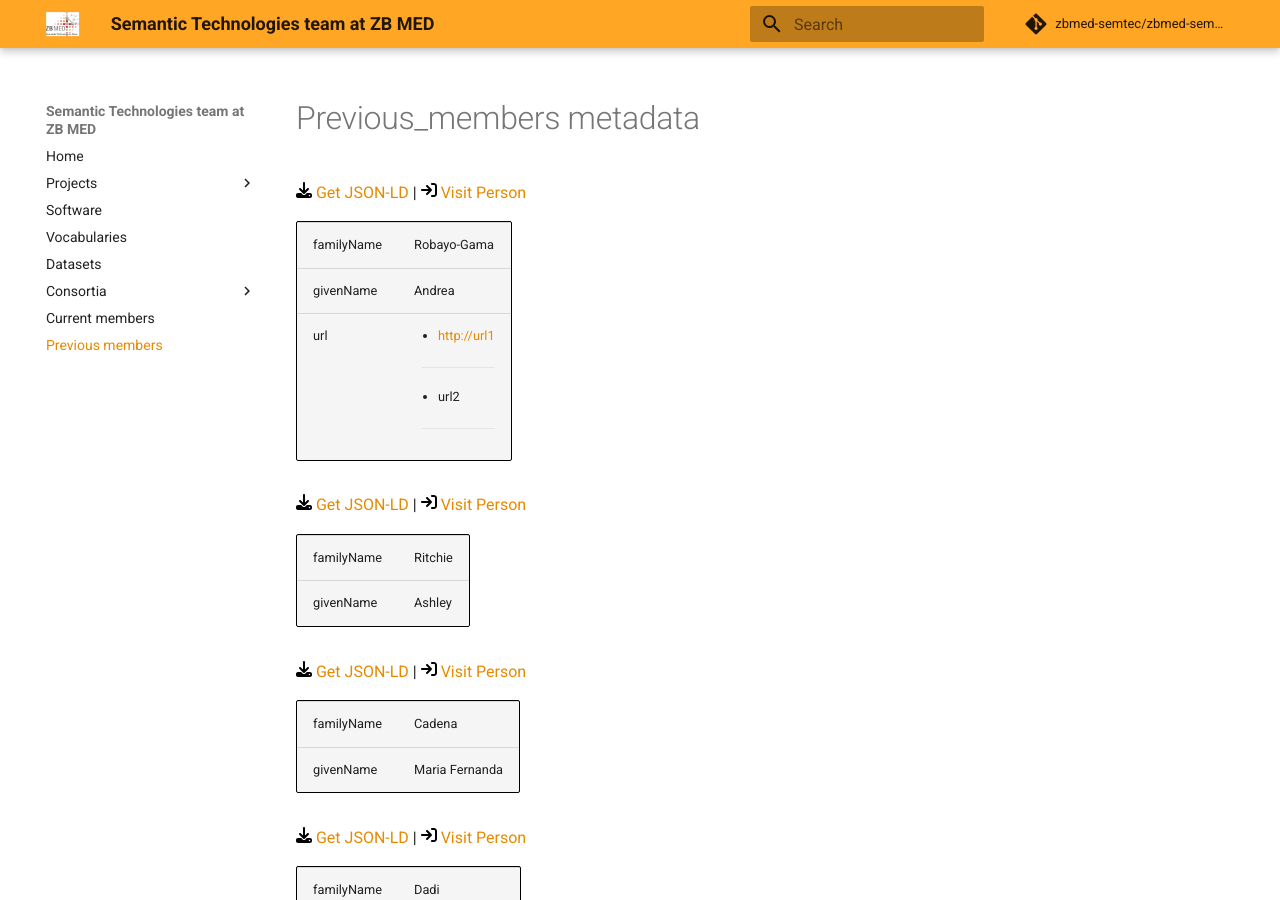
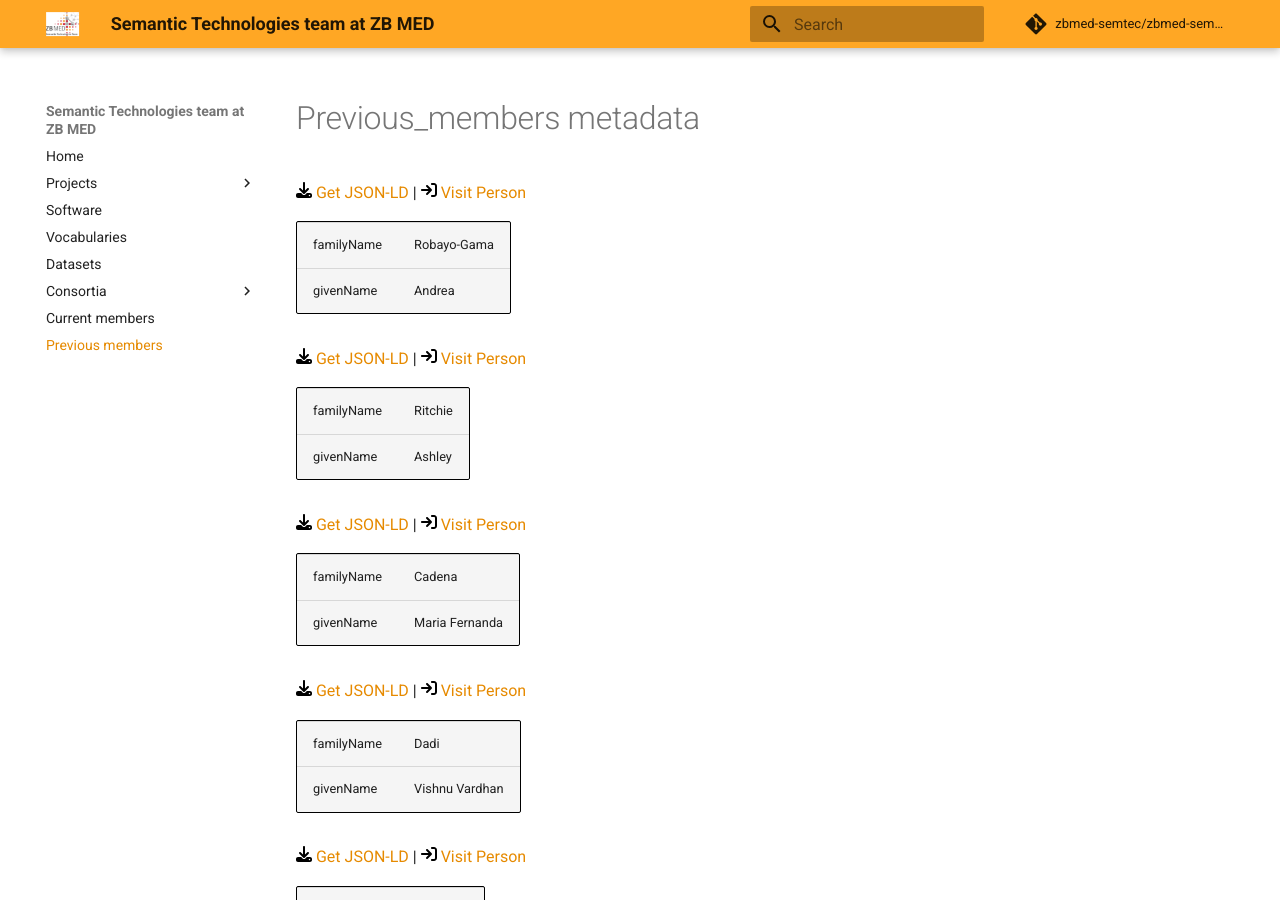
Before and after one commit to zbmed-semtec/zbmed-semtec.github.io, an MkDocs documentation site: the page built from docs/previous_members.md, in a window 1280 px wide and 900 px high. Built offline with MkDocs 1.6.1 and Material for MkDocs 9.7.7, drawn with Linux system fonts in a browser that asks for light colours; comment, search, counter and statistics services are not loaded.

```diff
--- a/docs/previous_members.md
+++ b/docs/previous_members.md
@@ -11,14 +11,6 @@
 <td>givenName</td>
 <td>Andrea</td>
 </tr>
-<tr>
-<td>url</td>
-<td><ul>
-<li><a href="http://url1" target="_blank">http://url1</a></li>
-<hr></hr>
-<li>url2</li>
-<hr></hr></ul></td>
-</tr>
 </tbody>
 </table>
 
@@ -28,11 +20,7 @@
   "@type": "Person",
   "@id": "https://zbmed-semtec.github.io/previous_members/#andrea-robayo-gama",
   "familyName": "Robayo-Gama",
-  "givenName": "Andrea",
-  "url": [
-    "http://url1",
-    "url2"
-  ]
+  "givenName": "Andrea"
 }
 </script>
 
```
